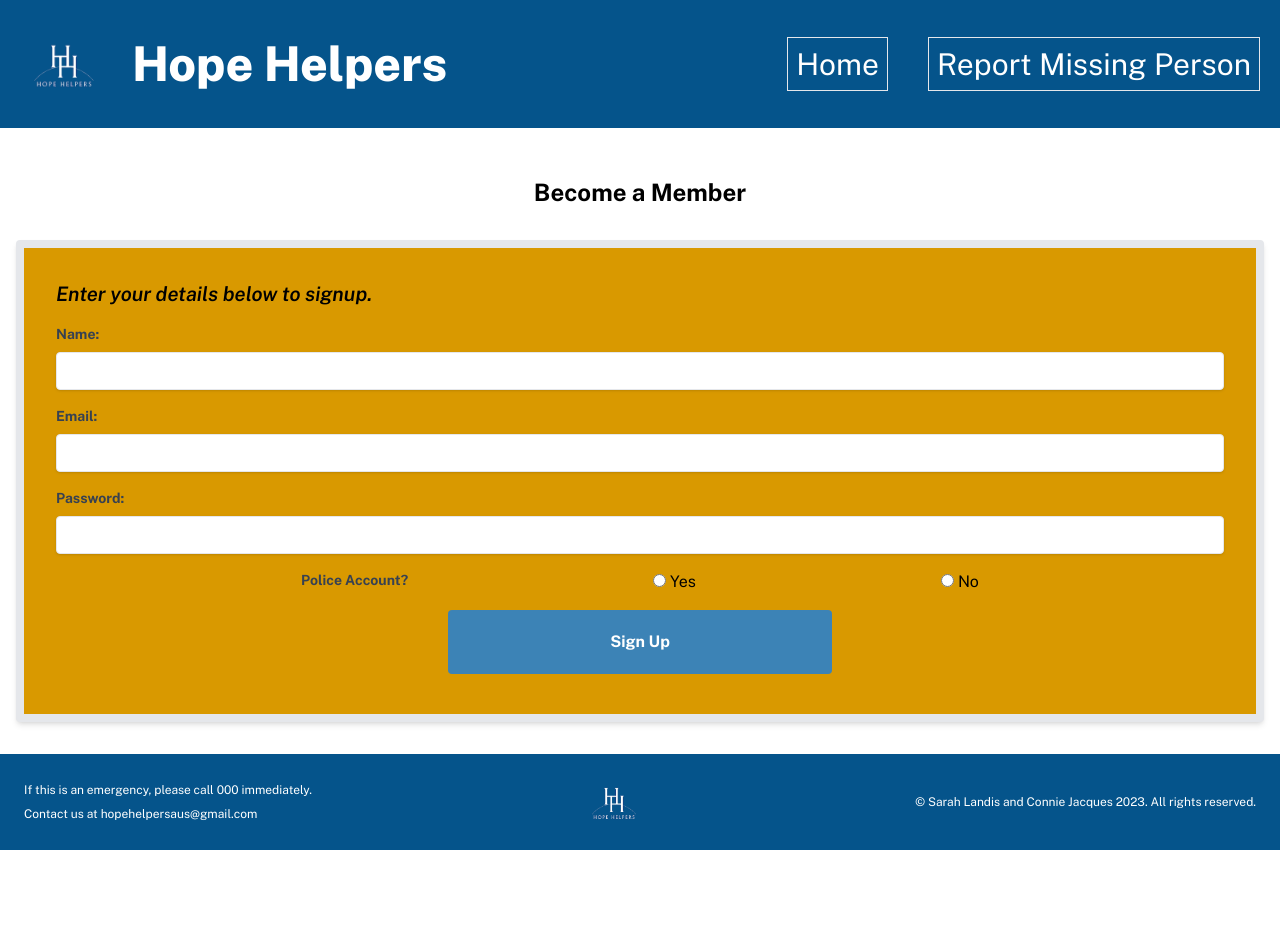
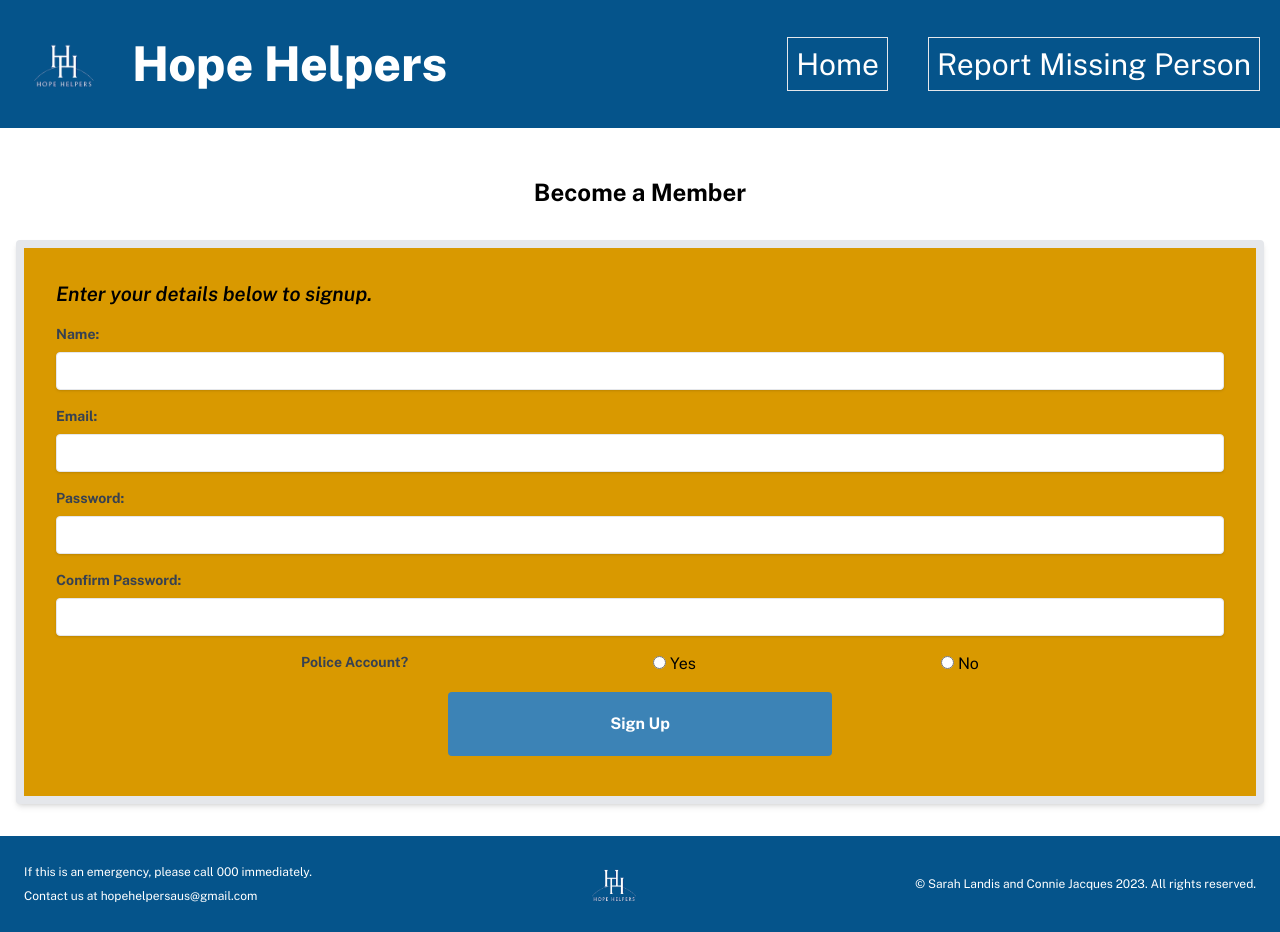
Before and after one commit to Sarah-Connie/hope-hunters-front-end, a React (Create React App) app: page /signup in a window 1280 px wide. Before the commit the page ends 850 px from the top, so only its background shows below. Built offline with nearby package versions, Linux system fonts and the light colour scheme.

Commit message:
fix: added salt and hash to pw on user signup.

```diff
--- a/src/components/SignupForm.js
+++ b/src/components/SignupForm.js
@@ -1,6 +1,5 @@
 import React, { useState, useEffect } from "react";
-
-
+import bcrypt from 'bcryptjs'
 import axios from '../api/axios';
 const SIGNUP_URL = '/users/signup';
 
@@ -12,12 +11,15 @@
   const [userName, setUserName] = useState("");
   const [userEmail, setUserEmail] = useState("");
   const [userPassword, setUserPassword] = useState("");
+  const [confirmedPassword, setConfirmedPassword] = useState("");
   const [stationName, setStationName] = useState("");
   const [policeAreaCommand, setPoliceAreaCommand] = useState("");
   const [policeDistrict, setPoliceDistrict] = useState("");
 
   const [verificationSent, setVerificationSent] = useState(false);
-  // const hashedPassword = bcrypt.hashSync(userPassword, 15);
+
+  const salt = bcrypt.genSaltSync(10)
+  const hashedPassword = bcrypt.hashSync(confirmedPassword, salt);
 
 
   const handleEmailChange = (event) => {
@@ -52,21 +54,28 @@
     if (userPassword.length < 8) {
       setError("Password must be at least 8 characters long.");
     }
+
+    if (userPassword !== confirmedPassword) {
+      setError("Passwords do not match. Please try again.");
+    }
+
   };
 
   const handleSubmit = async (event) => {
     event.preventDefault();
     validateEmail();
 
-    if (emailError || userPassword.length < 8) {
+    if (emailError || userPassword.length < 8 || (userPassword!==confirmedPassword)) {
       setVerificationSent(false);
       return;
     }
 
+
     const formData = {
       fullName: userName,
       email: userEmail,
-      password: userPassword,
+      password: hashedPassword,
+      // password: confirmedPassword,
       stationName: stationName,
       policeAreaCommand: policeAreaCommand,
       policeDistrict: policeDistrict,
@@ -106,7 +115,7 @@
   // Reset the error state whenever the form fields change + reenable submit button
   useEffect(() => {
     setError("");
-  }, [userName, userEmail, userPassword, stationName, policeAreaCommand, policeDistrict]);
+  }, [userName, userEmail, userPassword, confirmedPassword, stationName, policeAreaCommand, policeDistrict]);
 
   const renderPoliceFields = () => {
     if (selectedOption === "police_user") {
@@ -210,6 +219,19 @@
                 required
             />
             </div>
+            <div className="mb-4">
+            <label className="block text-gray-700 text-sm font-bold mb-2">
+                Confirm Password:
+            </label>
+            <input
+                className="shadow appearance-none border rounded w-full py-2 px-3 text-gray-700 leading-tight focus:outline-none focus:shadow-outline"
+                id="confirmedPassword"
+                type="password"
+                name="confirmedPassword"
+                onChange={(e) => setConfirmedPassword(e.target.value)}
+                required
+            />
+            </div>
             <div className="mb-4 flex flex-row justify-evenly">
             <label className="block text-gray-700 text-sm font-bold">
                 Police Account?
```
